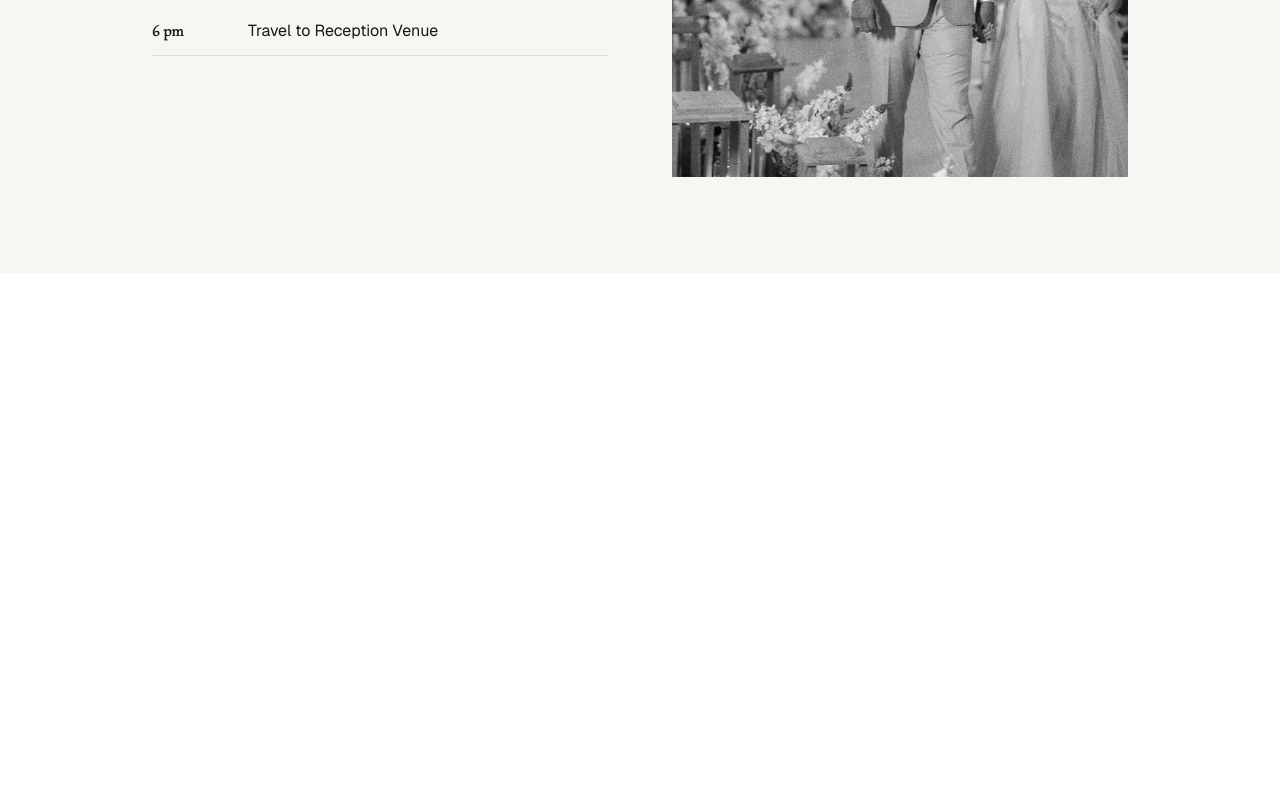
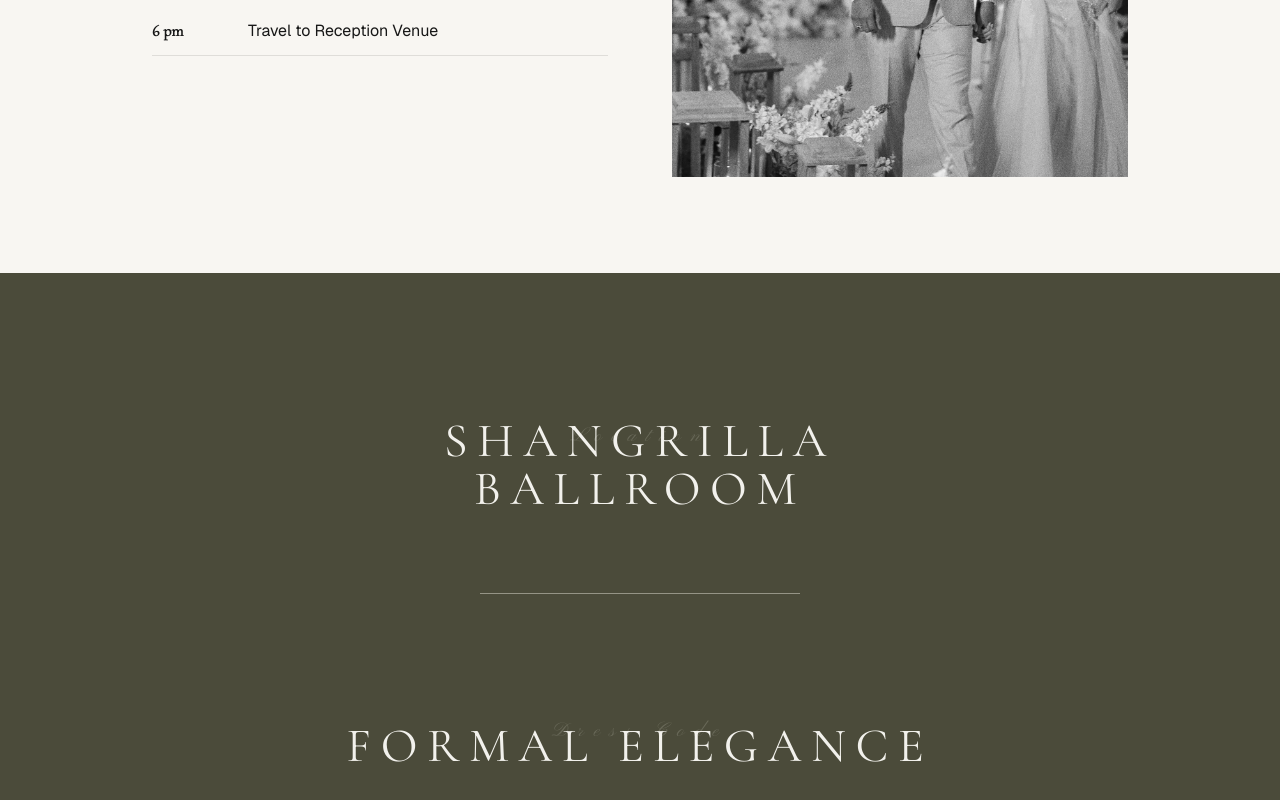
Before and after one commit to SandaliDisara/binushi-ruchelle, a Next.js app: page / in a window 1280 px wide. Shown: the part 2418-3218 px from the top of the page. Before the commit the page ends 2691 px from the top, so only its background shows below. Built offline with nearby package versions, Linux system fonts and the light colour scheme.

Commit message:
fix: add instructions component

```diff
--- a/app/page.js
+++ b/app/page.js
@@ -1,13 +1,15 @@
 import Hero from "@/components/Hero";
 import Invitation from "@/components/Invitation";
 import Timeline from "@/components/Timeline";
+import Instructions from "@/components/Instructions";
 
 export default function Home() {
-  return (
-    <main>
-      <Hero />
-      <Invitation />
-      <Timeline />
-    </main>
-  );
+    return (
+        <main>
+            <Hero/>
+            <Invitation/>
+            <Timeline/>
+            <Instructions/>
+        </main>
+    );
 }
--- a/components/Instructions.jsx
+++ b/components/Instructions.jsx
@@ -3,7 +3,7 @@ export default function Instructions() {
         <section className="bg-[#4b4b3a] text-[#F2F1EC] py-16 md:py-24">
             <div className="mx-auto max-w-screen-sm px-6 flex flex-col items-center text-center">
                 <div className="relative mt-10 md:mt-12 font-display text-lg md:text-5xl tracking-[0.2em]">
-                    SHANGRILLA MAIN BALLROOM
+                    SHANGRILLA BALLROOM
                     <span className="absolute left-1/2 top-1/5 -translate-x-1/2 -translate-y-1/2 font-script text-6xl md:text-xl leading-relaxed [text-wrap:balance] pointer-events-none text-[#FAF7EE]/[0.17]">
                         Location
                     </span>
```
